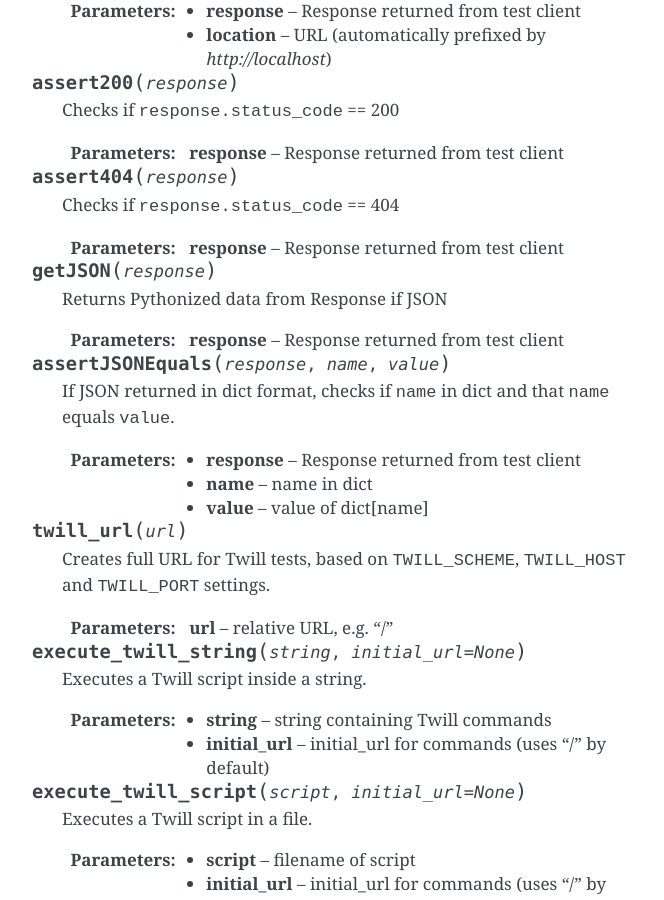
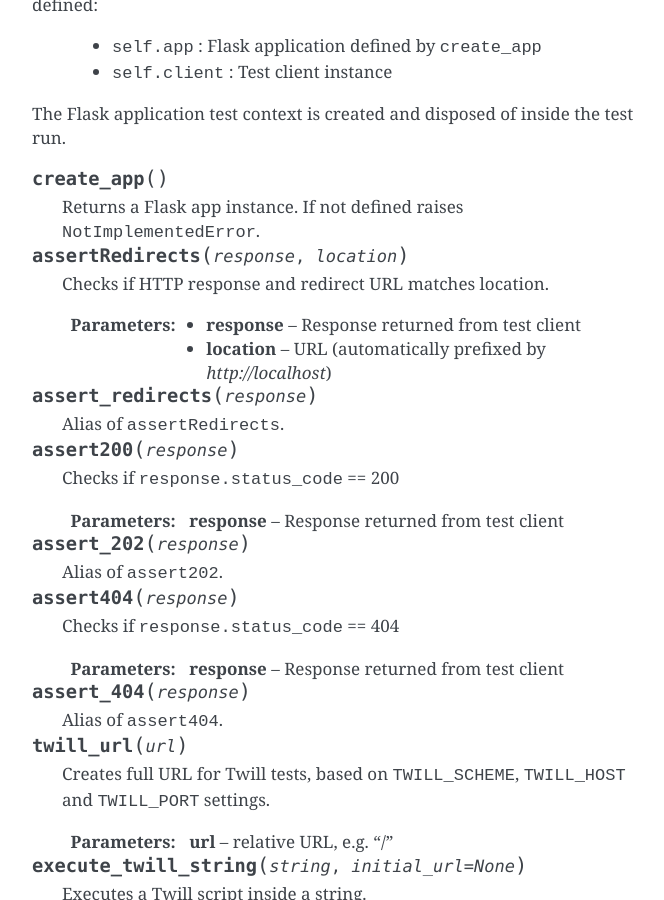
Before and after one commit to jarus/flask-testing, a Sphinx documentation site: the page built from docs/index.rst, in a window 1280 px wide and 900 px high, scrolled down 2045 px. Shown: the whole window, without its empty margins (318-982 px from the left). Built offline with Sphinx 7.4.7, drawn with Linux system fonts in a browser that asks for light colours; some of the changed text lies outside the part shown.

Commit message:
docs changes

```diff
--- a/docs/index.rst
+++ b/docs/index.rst
@@ -95,11 +110,19 @@ API
         :param response: Response returned from test client
         :param location: URL (automatically prefixed by `http://localhost`)
 
+    .. method:: assert_redirects(response)
+
+        Alias of ``assertRedirects``.
+
     .. method:: assert200(response)
 
         Checks if ``response.status_code`` == 200
 
         :param response: Response returned from test client
+
+    .. method:: assert_202(response)
+
+        Alias of ``assert202``.
 
     .. method:: assert404(response)
 
@@ -107,20 +130,9 @@ API
 
         :param response: Response returned from test client
 
-    .. method:: getJSON(response)
+    .. method:: assert_404(response)
 
-        Returns Pythonized data from Response if JSON
-
-        :param response: Response returned from test client
-
-    .. method:: assertJSONEquals(response, name, value)
-
-        If JSON returned in dict format, checks if ``name`` in dict and
-        that ``name`` equals ``value``.
-
-        :param response: Response returned from test client
-        :param name: name in dict
-        :param value: value of dict[name]
+        Alias of ``assert404``.
 
     .. method:: twill_url(url)
 
```
Also changed, not shown: other parts of docs/index.rst (+15 -0 lines).
